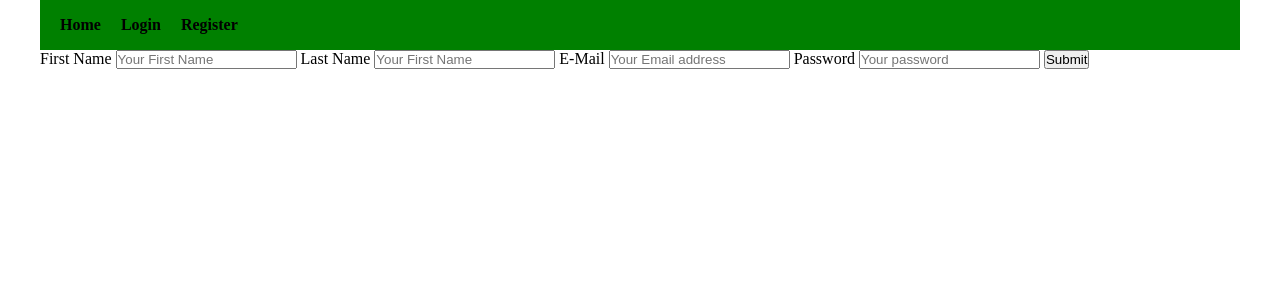
After one commit to edvardsmazprecnieks/SetBox, a Flask app: page /register in a window 1280 px wide. The commit adds this page. Shown: the top 300 px of the page. Run offline with Flask 2, Linux system fonts and the light colour scheme.

Commit message:
created navigation, login, register

```diff
--- a/app/app.py
+++ b/app/app.py
@@ -2,7 +2,7 @@ import os
 
 import psycopg2
 from flask import Flask
-from . import subjects, lesson, schedule
+from . import subjects, lesson, schedule, user
 
 
 def get_database_connection():
@@ -28,3 +28,4 @@ def register_blueprints(app: Flask):
     app.register_blueprint(subjects.routes.blueprint)
     app.register_blueprint(lesson.routes.blueprint)
     app.register_blueprint(schedule.routes.blueprint)
+    app.register_blueprint(user.routes.blueprint)
--- a/app/static/css/base.css
+++ b/app/static/css/base.css
@@ -1,5 +1,18 @@
-h1, h2, h4 {
-  font-family: 'Segoe UI', Tahoma, Geneva, Verdana, sans-serif;
+* {
+  margin: 0;
+  padding: 0;
+  box-sizing: border-box;
+}
+
+body {
+  max-width: 1200px;
+  margin: 0 auto;
+}
+
+h1,
+h2,
+h4 {
+  font-family: "Segoe UI", Tahoma, Geneva, Verdana, sans-serif;
   font-weight: bold;
   color: #062021;
   text-align: center;
@@ -7,14 +20,38 @@ h1, h2, h4 {
 }
 h1 {
   font-size: 52px;
-  }
+}
 h2 {
   font-size: 45px;
 }
-h4{
+h4 {
   font-size: 25px;
 }
 
-a{
+a {
   text-decoration: none;
 }
+nav {
+  height: 50px;
+  background: green;
+}
+.flexcontainer {
+  display: flex;
+  height: 100%;
+  align-items: center;
+}
+nav ul {
+  display: flex;
+  justify-content: space-between;
+}
+nav ul li {
+  list-style: none;
+  margin-left: 20px;
+}
+nav ul li a {
+  color: black;
+  font-weight: bolder;
+}
+a:hover {
+  color: grey;
+}
--- a/app/subjects/routes.py
+++ b/app/subjects/routes.py
@@ -3,7 +3,7 @@ from app import app
 
 blueprint = Blueprint('subjects', __name__)
 
-@blueprint.route('/')
+
 @blueprint.route('/subject')
 def subjects():
     connection = app.get_database_connection()
--- a/app/templates/base.html
+++ b/app/templates/base.html
@@ -1,16 +1,27 @@
 <!DOCTYPE html>
 <html lang="en">
-<head>
-    <meta charset="UTF-8">
+  <head>
+    <meta charset="UTF-8" />
     <meta http-equiv="X-UA-Compatible" content="IE=edge" />
-    <link rel="stylesheet" href="{{url_for('static', filename='css/base.css')}}">
-    {% block head %}
-    {% endblock %}
+    <link
+      rel="stylesheet"
+      href="{{url_for('static', filename='css/base.css')}}"
+    />
+    {% block head %} {% endblock %}
     <meta name="viewport" content="width=device-width, initial-scale=1.0" />
     <title>SetBox</title>
-</head>
-<body>
-{% block main %}
-{% endblock %}
-</body>
+  </head>
+  <body>
+    <nav>
+      <div class="flexcontainer">
+        <ul>
+          <li><a href="{{url_for('user.index')}}">Home</a></li>
+          <li><a href="{{url_for('user.login')}}">Login</a></li>
+          <li><a href="{{url_for('user.register')}}">Register</a></li>
+        </ul>
+      </div>
+    </nav>
+
+    {% block main %} {% endblock %}
+  </body>
 </html>
--- /dev/null
+++ b/app/templates/user/index.html
@@ -0,0 +1 @@
+{% extends 'base.html' %}
--- /dev/null
+++ b/app/templates/user/registration.html
@@ -0,0 +1,39 @@
+{% extends 'base.html'%} {% block main %}
+<form action="" method="post">
+  <label for="fname">First Name</label>
+  <input
+    type="text"
+    id="fname"
+    name="fname"
+    placeholder="Your First Name"
+    required
+  />
+  <label for="lname">Last Name</label>
+  <input
+    type="text"
+    id="lname"
+    name="lname"
+    placeholder="Your First Name"
+    required
+  />
+  <label for="mail">E-Mail</label>
+  <input
+    type="email"
+    id="mail"
+    name="mail"
+    placeholder="Your Email address"
+    required
+  />
+  <label for="password">Password</label>
+  <input
+    type="password"
+    maxlength="12"
+    minlength="6"
+    id="password"
+    name="password"
+    placeholder="Your password"
+    required
+  />
+  <button type="submit">Submit</button>
+</form>
+{% endblock %}
--- /dev/null
+++ b/app/user/__init__.py
@@ -0,0 +1 @@
+from . import routes
--- /dev/null
+++ b/app/user/routes.py
@@ -0,0 +1,16 @@
+from flask import Blueprint, render_template, redirect, url_for, request
+from app import app
+
+blueprint = Blueprint('user', __name__)
+
+@blueprint.route('/')
+def index():
+    return render_template('user/index.html')
+
+@blueprint.route('/login')
+def login():
+    return render_template('user/login.html')
+
+@blueprint.route('/register')
+def register():
+    return render_template('user/registration.html')
--- a/run.py
+++ b/run.py
@@ -3,4 +3,4 @@ from app.app import create_app
 app = create_app()
 
 if __name__ == '__main__':
-    app.run(host='localhost', port=3000, debug=True)
+    app.run(host='localhost', port=3001, debug=True)
```
Also changed, not shown: app/static/css/schedule.css (+5 -4 lines), app/templates/schedule/schedule.html (+12 -17 lines), app/templates/user/login.html (added, +23 -0 lines).
